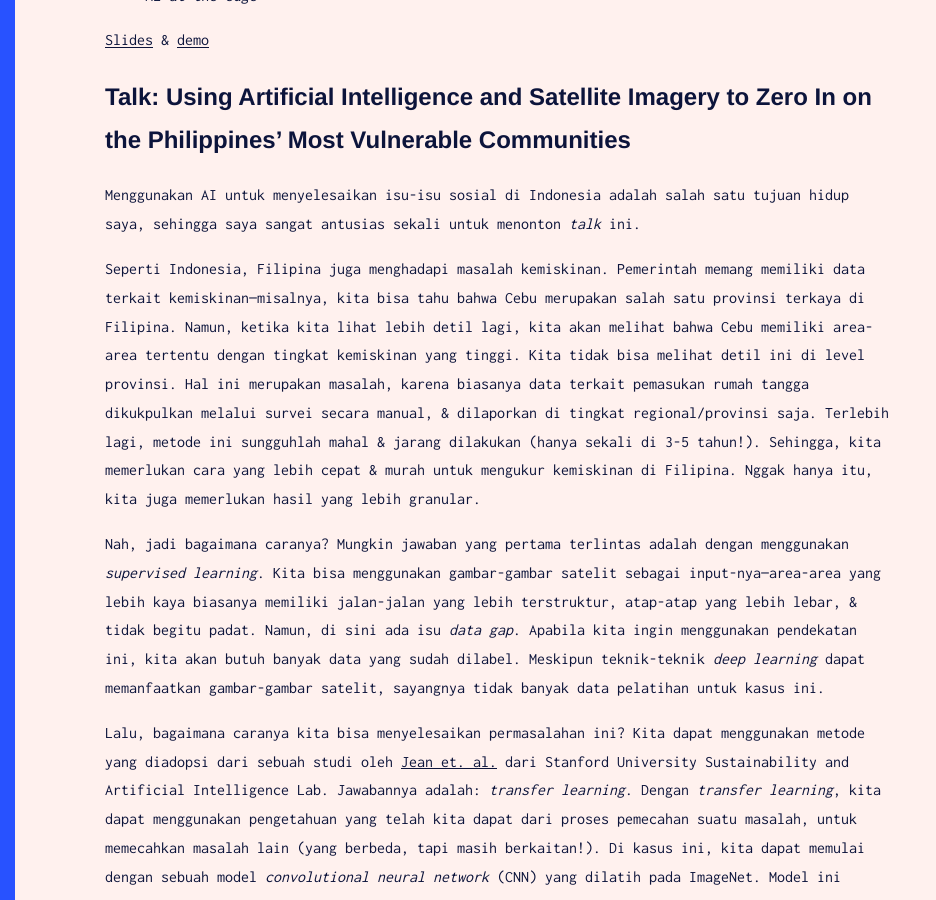
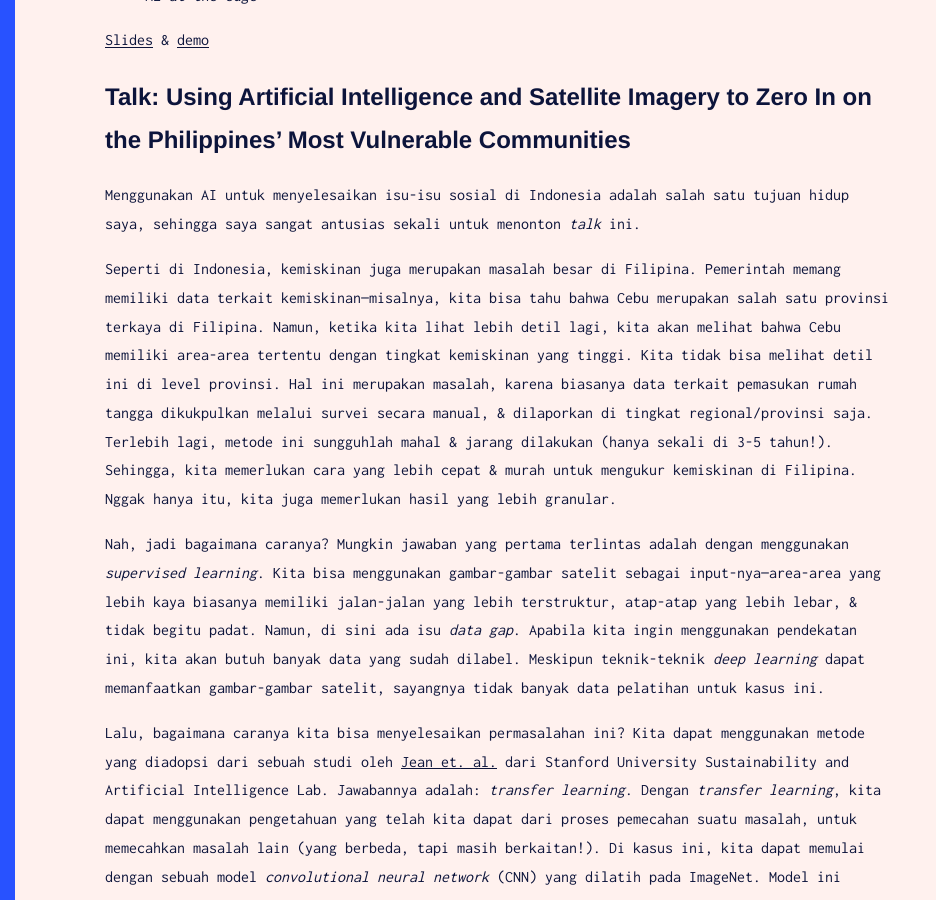
Before and after one commit to galuhsahid/galuhsahid.github.io, a Jekyll site: the page built from _posts/2019-03-02-notes-from-pycon-apac-2019-id.md, in a window 1280 px wide and 900 px high, scrolled down 7042 px. Shown: the whole window, without its empty margins (0-936 px from the left). Built offline with Jekyll 4.4.1, drawn with Linux system fonts in a browser that asks for light colours; nearby versions of some CDN libraries; some web fonts are replaced; some of the changed text lies outside the part shown.

Commit message:
Nitpicking some things

```diff
--- a/_posts/2019-03-02-notes-from-pycon-apac-2019-id.md
+++ b/_posts/2019-03-02-notes-from-pycon-apac-2019-id.md
@@ -84,7 +84,7 @@ Diskusi tentang bagaimana pembelajaran mesin digunakan hari ini nggak akan lengk
 ## Talk: Using Artificial Intelligence and Satellite Imagery to Zero In on the Philippines’ Most Vulnerable Communities
 Menggunakan AI untuk menyelesaikan isu-isu sosial di Indonesia adalah salah satu tujuan hidup saya, sehingga saya sangat antusias sekali untuk menonton *talk* ini.
 
-Seperti Indonesia, Filipina juga menghadapi masalah kemiskinan. Pemerintah memang memiliki data terkait kemiskinan---misalnya, kita bisa tahu bahwa Cebu merupakan salah satu provinsi terkaya di Filipina. Namun, ketika kita lihat lebih detil lagi, kita akan melihat bahwa Cebu memiliki area-area tertentu dengan tingkat kemiskinan yang tinggi. Kita tidak bisa melihat detil ini di level provinsi. Hal ini merupakan masalah, karena biasanya data terkait pemasukan rumah tangga dikukpulkan melalui survei secara manual, & dilaporkan di tingkat regional/provinsi saja. Terlebih lagi, metode ini sungguhlah mahal & jarang dilakukan (hanya sekali di 3-5 tahun!). Sehingga, kita memerlukan cara yang lebih cepat & murah untuk mengukur kemiskinan di Filipina. Nggak hanya itu, kita juga memerlukan hasil yang lebih granular.
+Seperti di Indonesia, kemiskinan juga merupakan masalah besar di Filipina. Pemerintah memang memiliki data terkait kemiskinan---misalnya, kita bisa tahu bahwa Cebu merupakan salah satu provinsi terkaya di Filipina. Namun, ketika kita lihat lebih detil lagi, kita akan melihat bahwa Cebu memiliki area-area tertentu dengan tingkat kemiskinan yang tinggi. Kita tidak bisa melihat detil ini di level provinsi. Hal ini merupakan masalah, karena biasanya data terkait pemasukan rumah tangga dikukpulkan melalui survei secara manual, & dilaporkan di tingkat regional/provinsi saja. Terlebih lagi, metode ini sungguhlah mahal & jarang dilakukan (hanya sekali di 3-5 tahun!). Sehingga, kita memerlukan cara yang lebih cepat & murah untuk mengukur kemiskinan di Filipina. Nggak hanya itu, kita juga memerlukan hasil yang lebih granular.
 
 Nah, jadi bagaimana caranya? Mungkin jawaban yang pertama terlintas adalah dengan menggunakan *supervised learning*. Kita bisa menggunakan gambar-gambar satelit sebagai input-nya---area-area yang lebih kaya biasanya memiliki jalan-jalan yang lebih terstruktur, atap-atap yang lebih lebar, & tidak begitu padat. Namun, di sini ada isu *data gap*. Apabila kita ingin menggunakan pendekatan ini, kita akan butuh banyak data yang sudah dilabel. Meskipun teknik-teknik *deep learning* dapat memanfaatkan gambar-gambar satelit, sayangnya tidak banyak data pelatihan untuk kasus ini.
 
```
Also changed, not shown: other parts of _posts/2019-03-02-notes-from-pycon-apac-2019-id.md (+1 -1 lines), _posts/2019-03-02-notes-from-pycon-apac-2019.md (+1 -1 lines).
